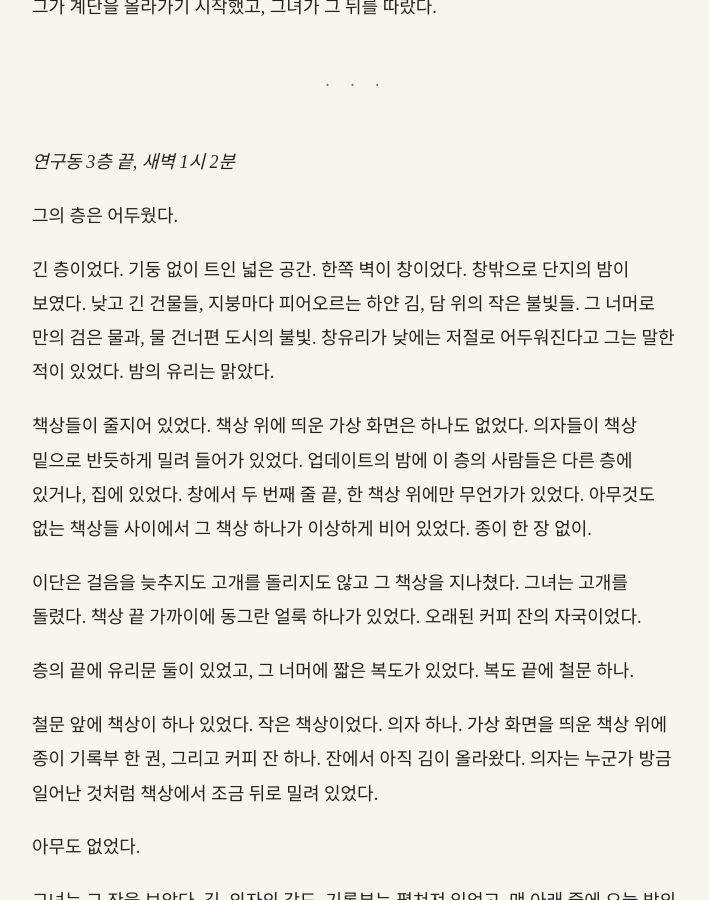
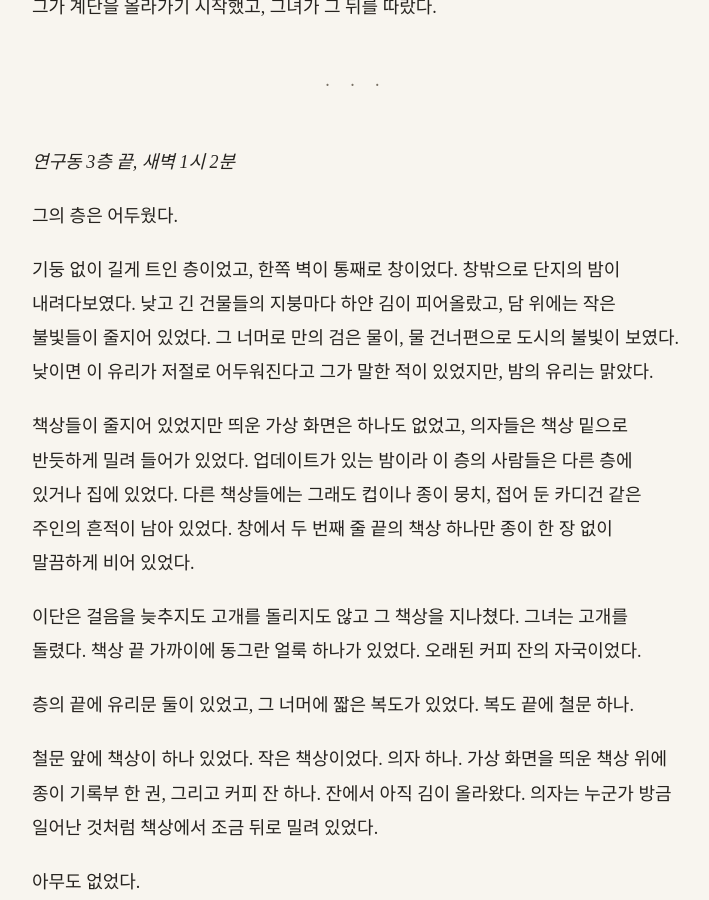
Before and after one commit to kangkkang/writer_s1_public, a Jekyll site: the page built from vol1/033.md, in a window 1280 px wide and 900 px high, scrolled down 20649 px. Shown: the whole window, without its empty margins (284-993 px from the left). Built offline with Jekyll 4.4.1, drawn with Linux system fonts in a browser that asks for light colours; our own code applies the rules of GitHub Pages for plain Markdown files.

Commit message:
Update from https://github.com/kangkkang/writer_s1/commit/6b3a4f2b8f4caf50cdc7fc7e9fd02835993e4a77

```diff
--- a/vol1/033.md
+++ b/vol1/033.md
@@ -420,9 +420,9 @@
 
 그의 층은 어두웠다.
 
-긴 층이었다. 기둥 없이 트인 넓은 공간. 한쪽 벽이 창이었다. 창밖으로 단지의 밤이 보였다. 낮고 긴 건물들, 지붕마다 피어오르는 하얀 김, 담 위의 작은 불빛들. 그 너머로 만의 검은 물과, 물 건너편 도시의 불빛. 창유리가 낮에는 저절로 어두워진다고 그는 말한 적이 있었다. 밤의 유리는 맑았다.
+기둥 없이 길게 트인 층이었고, 한쪽 벽이 통째로 창이었다. 창밖으로 단지의 밤이 내려다보였다. 낮고 긴 건물들의 지붕마다 하얀 김이 피어올랐고, 담 위에는 작은 불빛들이 줄지어 있었다. 그 너머로 만의 검은 물이, 물 건너편으로 도시의 불빛이 보였다. 낮이면 이 유리가 저절로 어두워진다고 그가 말한 적이 있었지만, 밤의 유리는 맑았다.
 
-책상들이 줄지어 있었다. 책상 위에 띄운 가상 화면은 하나도 없었다. 의자들이 책상 밑으로 반듯하게 밀려 들어가 있었다. 업데이트의 밤에 이 층의 사람들은 다른 층에 있거나, 집에 있었다. 창에서 두 번째 줄 끝, 한 책상 위에만 무언가가 있었다. 아무것도 없는 책상들 사이에서 그 책상 하나가 이상하게 비어 있었다. 종이 한 장 없이.
+책상들이 줄지어 있었지만 띄운 가상 화면은 하나도 없었고, 의자들은 책상 밑으로 반듯하게 밀려 들어가 있었다. 업데이트가 있는 밤이라 이 층의 사람들은 다른 층에 있거나 집에 있었다. 다른 책상들에는 그래도 컵이나 종이 뭉치, 접어 둔 카디건 같은 주인의 흔적이 남아 있었다. 창에서 두 번째 줄 끝의 책상 하나만 종이 한 장 없이 말끔하게 비어 있었다.
 
 이단은 걸음을 늦추지도 고개를 돌리지도 않고 그 책상을 지나쳤다. 그녀는 고개를 돌렸다. 책상 끝 가까이에 동그란 얼룩 하나가 있었다. 오래된 커피 잔의 자국이었다.
 
```
